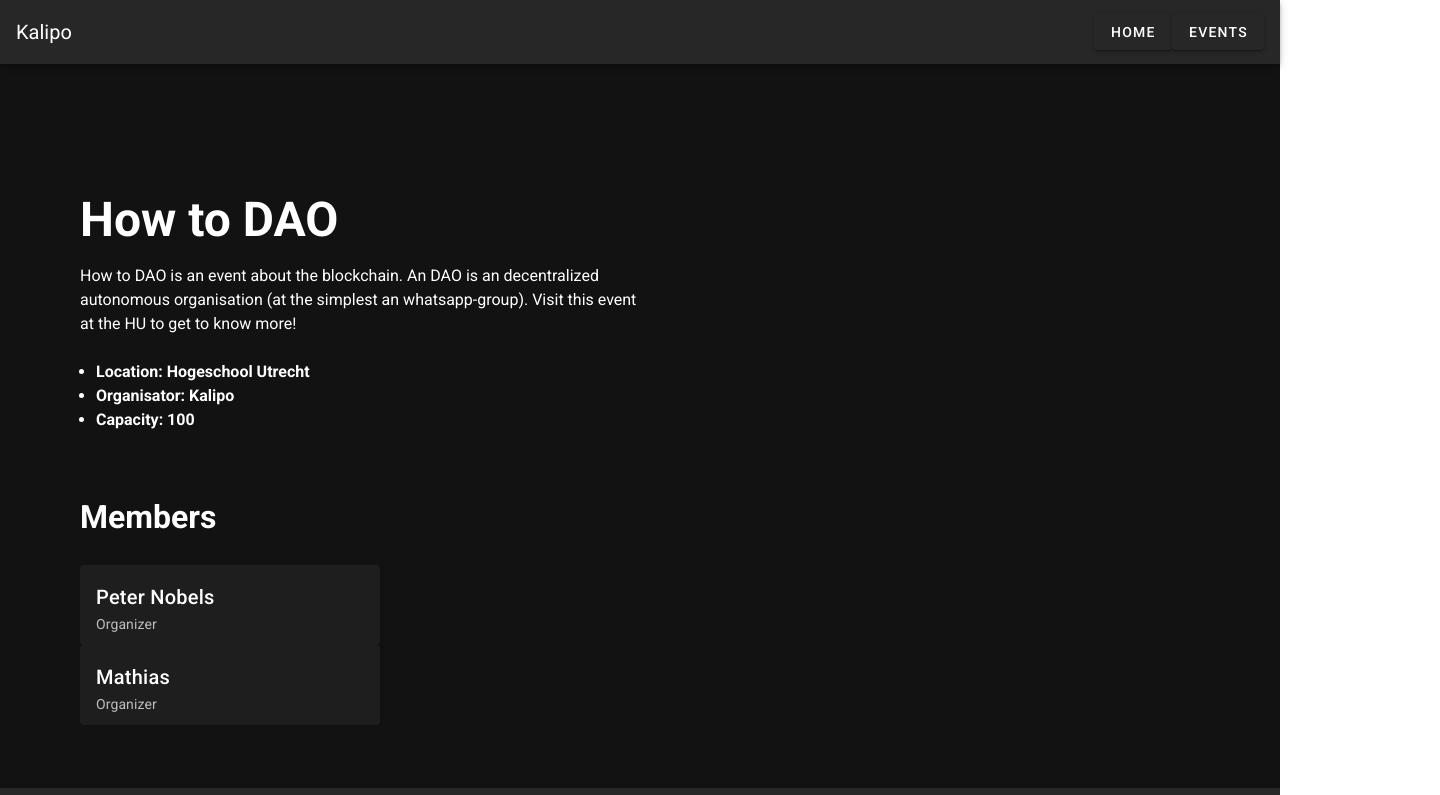
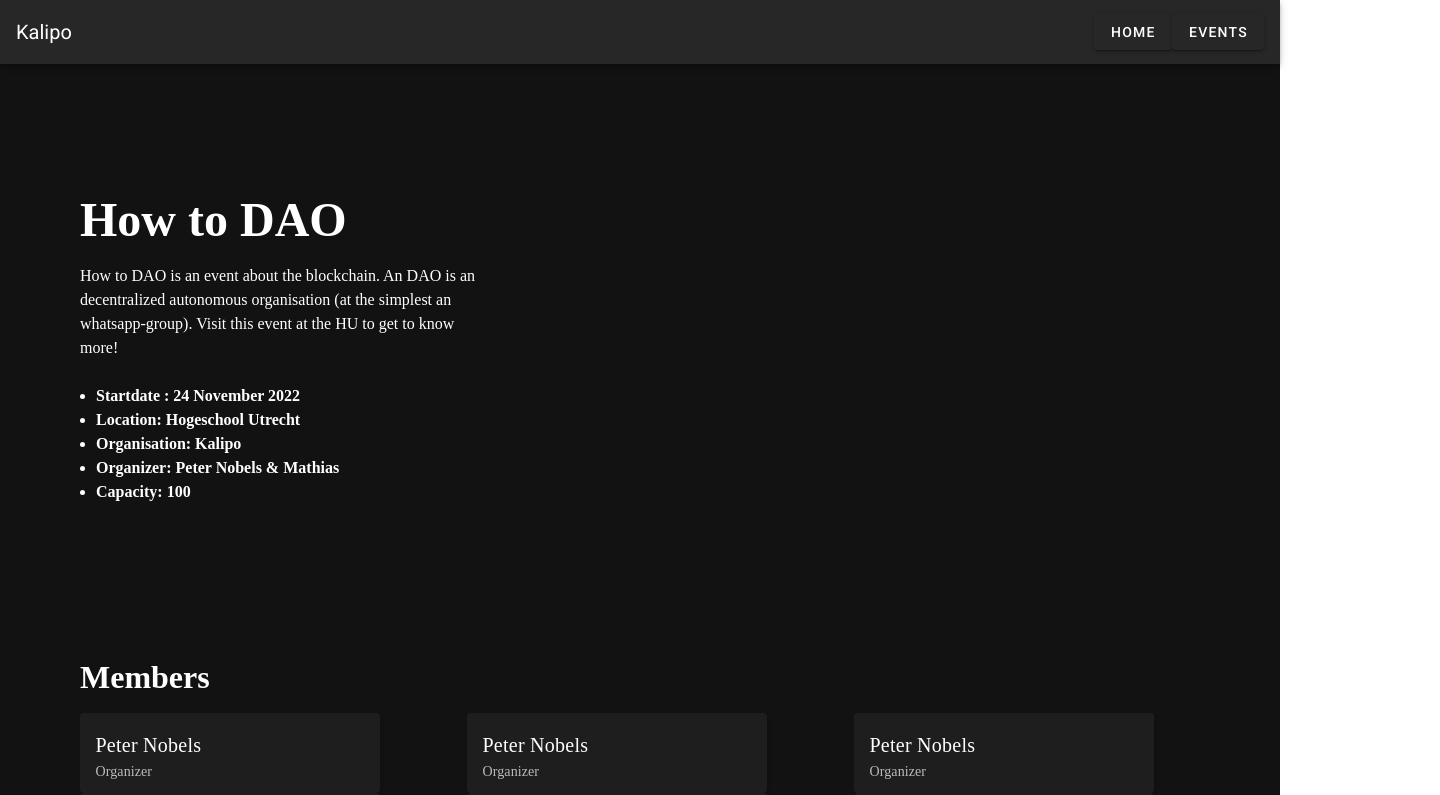
Before and after one commit to hesteren/client-poa, a Nuxt app: page /event/1 in a window 1280 px wide. Shown: the top 795 px of the page, 1440 px wide, since content can reach past the window. Built offline with nearby package versions, Linux system fonts and the light colour scheme.

Commit message:
grids proberen te toe te passen

```diff
--- a/layouts/default.vue
+++ b/layouts/default.vue
@@ -9,7 +9,7 @@
       <v-btn to="/events">Events</v-btn>
     </v-app-bar>
 
-    <v-main>
+    <v-main id="main">
       <Nuxt></Nuxt>
     </v-main>
 
@@ -22,3 +22,10 @@ export default {
   name: "DefaultLayout",
 };
 </script>
+
+<style>
+#main {
+  font-family: Century Gothic;
+
+}
+</style>
--- a/pages/event/_event.vue
+++ b/pages/event/_event.vue
@@ -6,28 +6,27 @@
       <p id="event-description">{{ event.description }}</p>
 
       <ul id="info-list">
-        <li v-if="event.start_date != null ">
-          Startdate : {{ event.start_date }}
+        <li v-if="event.startDate != '' ">
+          Startdate : {{ event.startDate }}
         </li>
-        <li v-if="event.end_date != null" >
-          Enddate : {{ event.end_date }}
+        <li v-if="event.endDate != ''" >
+          Enddate : {{ event.endDate }}
         </li>
         <li  v-if="event.location != ''">
           Location: {{ event.location }}
         </li>
-        <li v-if="event.organisation != null">
-          Organisator: {{ event.organisation }}
+        <li v-if="event.organisation != ''">
+          Organisation: {{ event.organisation }}
         </li>
-        <li v-if="event.organiser != null">
-          Organiser: {{ event.organiser }}
+        <li v-if="event.organizer != ''">
+          Organizer: {{ event.organizer }}
         </li>
-        <li v-if="event.capacity != null">
+        <li v-if="event.capacity != ''">
           Capacity: {{ event.capacity }}
         </li>
       </ul>
     </div>
 
-    <!-- hier komt de image -->
 
     <v-img
       id="event-image"
@@ -44,13 +43,29 @@
       Members
     </h2>
 
+    <br>
+
     <div id="members">
-      <br>
-      <MemberCard
-        v-for="member in event.members"
-        :member="member"
+      <v-container>
+        <v-row v-for="member in event.members"
+        no-gutters
+        :align="align"
         :key="member.id"
-      ></MemberCard>
+        >
+          <v-col v-for="index in 3"
+          class="d-flex child-flex" cols="8" sm="4"
+          >
+
+            <MemberCard
+              :member="member"
+              :key="member.id"
+            ></MemberCard>
+
+          </v-col>
+
+
+        </v-row>
+      </v-container>
     </div>
 
   </div>
@@ -61,6 +76,11 @@ export default {
   data() {
     return {
       event: {},
+      alignments: [
+        'start',
+        'center',
+        'end',
+      ],
     };
   },
   mounted() {
@@ -68,18 +88,18 @@ export default {
       (event) => event.id === parseInt(this.$route.params.event)
     );
   },
-  updated() {
-    console.log(this.event.organiser);
-  },
 };
 </script>
 <style scoped>
   #the-div {
+
     display: grid;
     grid-template-areas:
-    "event-info  event-image"
-    "members-text members-text"
-    "members     members";
+    "event-info     event-image"
+    "members-text   members-text"
+    "members        members";
+    grid-template-columns: 60vh 120vh;
+
   }
 
   #event-info {
@@ -102,8 +122,12 @@ export default {
     max-width: 80vh;
   }
 
+  #event-image {
+    margin-left: 7vh;
+  }
+
   #members {
-    margin-left: 10vh;
+    margin-left: -120px;
   }
 
   #members-text {
--- a/store/events.js
+++ b/store/events.js
@@ -3,7 +3,7 @@ export const state = () => ({
       id: 1,
       image: '',
       title: 'How to DAO',
-      startDate: '',
+      startDate: '24 November 2022',
       endDate: '',
       location: 'Hogeschool Utrecht',
       organisation: 'Kalipo',
```
